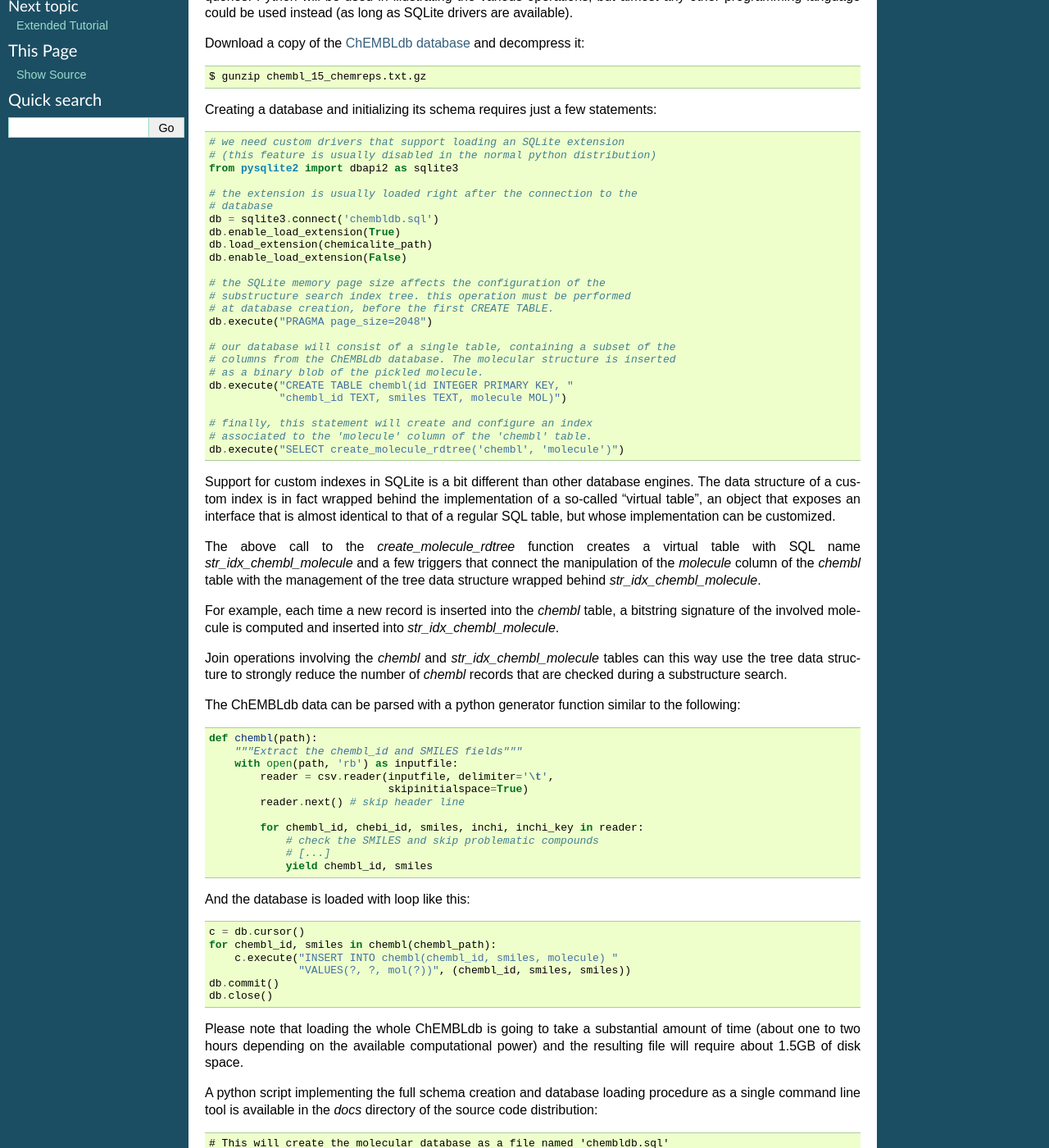
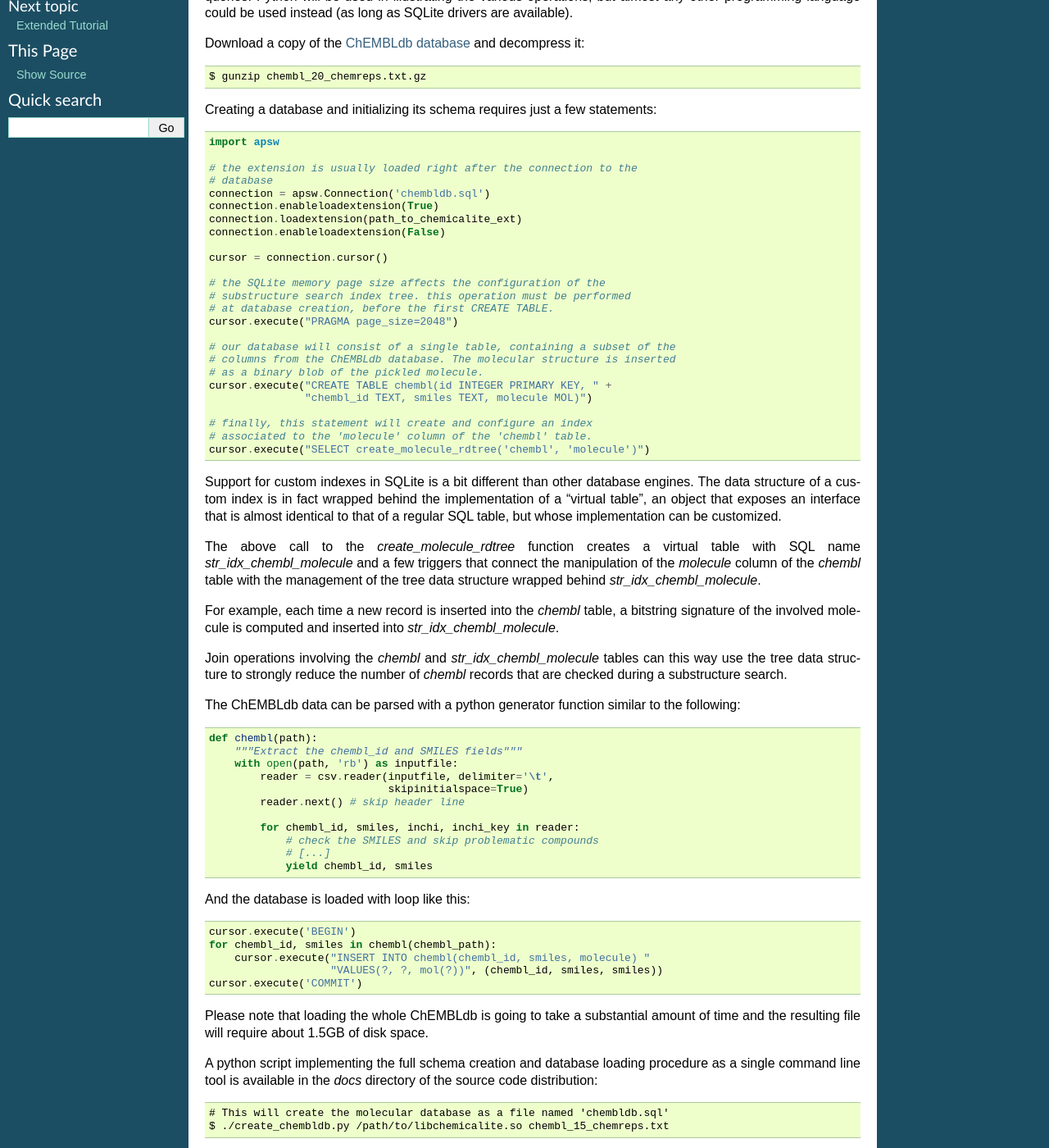
Before and after one commit to rvianello/chemicalite, a Sphinx documentation site: the page built from docs/tutorial_1st.rst, in a window 1280 px wide and 1400 px high, scrolled down 205 px. Shown: the whole window at 82% size. Built offline with Sphinx 7.4.7, drawn with Linux system fonts in a browser that asks for light colours.

Commit message:
updated database creation

```diff
--- a/docs/create_chembldb.py
+++ b/docs/create_chembldb.py
@@ -2,19 +2,19 @@
 import sys
 import csv
 
-from pysqlite2 import dbapi2 as sqlite3
+import apsw
 
 from rdkit import Chem
 
 def chembl(path, limit=None):
     '''Parse the ChEMBLdb CSV format and return the chembl_id, smiles fields'''
 
-    with open(path, 'rb') as inputfile:
+    with open(path, 'rt') as inputfile:
         reader = csv.reader(inputfile, delimiter='\t', skipinitialspace=True)
-        reader.next() # skip header line
+        next(reader) # skip header line
 
         counter = 0
-        for chembl_id, chebi_id, smiles, inchi, inchi_key in reader:
+        for chembl_id, smiles, inchi, inchi_key in reader:
 
             # skip problematic compounds
             if len(smiles) > 300: continue
@@ -30,26 +30,27 @@ def chembl(path, limit=None):
 def createdb(chemicalite_path, chembl_path):
     '''Initialize a database schema and load the ChEMBLdb data'''
 
-    db = sqlite3.connect('chembldb.sql')
-    db.enable_load_extension(True)
-    db.load_extension(chemicalite_path)
-    db.enable_load_extension(False)
+    connection = apsw.Connection('chembldb.sql')
+    connection.enableloadextension(True)
+    connection.loadextension(chemicalite_path)
+    connection.enableloadextension(False)
 
-    db.execute("PRAGMA page_size=4096")
+    cursor = connection.cursor()
 
-    db.execute("CREATE TABLE chembl(id INTEGER PRIMARY KEY, "
-               "chembl_id TEXT, smiles TEXT, molecule MOL)")
+    cursor.execute("PRAGMA page_size=4096")
 
-    db.execute("SELECT create_molecule_rdtree('chembl', 'molecule')")
+    cursor.execute("CREATE TABLE chembl(id INTEGER PRIMARY KEY, "
+                   "chembl_id TEXT, smiles TEXT, molecule MOL)")
 
-    c = db.cursor()
+    cursor.execute("SELECT create_molecule_rdtree('chembl', 'molecule')")
+
+    cursor.execute("BEGIN")
 
     for chembl_id, smiles in chembl(chembl_path):
-        c.execute("INSERT INTO chembl(chembl_id, smiles, molecule) "
-                  "VALUES(?, ?, mol(?))", (chembl_id, smiles, smiles))
+        cursor.execute("INSERT INTO chembl(chembl_id, smiles, molecule) "
+                       "VALUES(?, ?, mol(?))", (chembl_id, smiles, smiles))
 
-    db.commit()
-    db.close()
+    cursor.execute("COMMIT")
 
 if __name__=="__main__":
     if len(sys.argv) == 3:
--- a/docs/tutorial_1st.rst
+++ b/docs/tutorial_1st.rst
@@ -6,39 +6,39 @@ Building a database
 
 This tutorial is based on a similar one which is included with the `RDKit PostgreSQL Cartridge documentation <https://rdkit.readthedocs.org/en/latest/Cartridge.html#creating-databases>`_ and it will guide you through the construction of a chemical SQLite database and the execution of some simple queries. Python will be used in illustrating the various operations, but almost any other programming language could be used instead (as long as SQLite drivers are available).
 
-Download a copy of the `ChEMBLdb database <ftp://ftp.ebi.ac.uk/pub/databases/chembl/ChEMBLdb/releases/chembl_15/chembl_15_chemreps.txt.gz>`_ and decompress it::
+Download a copy of the `ChEMBLdb database <ftp://ftp.ebi.ac.uk/pub/databases/chembl/ChEMBLdb/releases/chembl_20/chembl_20_chemreps.txt.gz>`_ and decompress it::
 
-    $ gunzip chembl_15_chemreps.txt.gz
+    $ gunzip chembl_20_chemreps.txt.gz
 
 Creating a database and initializing its schema requires just a few statements::
 
-    # we need custom drivers that support loading an SQLite extension
-    # (this feature is usually disabled in the normal python distribution)
-    from pysqlite2 import dbapi2 as sqlite3
+    import apsw
 
     # the extension is usually loaded right after the connection to the
     # database
-    db = sqlite3.connect('chembldb.sql')
-    db.enable_load_extension(True)
-    db.load_extension(chemicalite_path)
-    db.enable_load_extension(False)
+    connection = apsw.Connection('chembldb.sql')
+    connection.enableloadextension(True)
+    connection.loadextension(path_to_chemicalite_ext)
+    connection.enableloadextension(False)
+
+    cursor = connection.cursor()
 
     # the SQLite memory page size affects the configuration of the
     # substructure search index tree. this operation must be performed
     # at database creation, before the first CREATE TABLE.
-    db.execute("PRAGMA page_size=2048")
+    cursor.execute("PRAGMA page_size=2048")
 
     # our database will consist of a single table, containing a subset of the
     # columns from the ChEMBLdb database. The molecular structure is inserted
     # as a binary blob of the pickled molecule.
-    db.execute("CREATE TABLE chembl(id INTEGER PRIMARY KEY, "
-               "chembl_id TEXT, smiles TEXT, molecule MOL)")
+    cursor.execute("CREATE TABLE chembl(id INTEGER PRIMARY KEY, " +
+                   "chembl_id TEXT, smiles TEXT, molecule MOL)")
 
     # finally, this statement will create and configure an index
     # associated to the 'molecule' column of the 'chembl' table.
-    db.execute("SELECT create_molecule_rdtree('chembl', 'molecule')")
+    cursor.execute("SELECT create_molecule_rdtree('chembl', 'molecule')")
 
-Support for custom indexes in SQLite is a bit different than other database engines. The data structure of a custom index is in fact wrapped behind the implementation of a so-called "virtual table", an object that exposes an interface that is almost identical to that of a regular SQL table, but whose implementation can be customized.
+Support for custom indexes in SQLite is a bit different than other database engines. The data structure of a custom index is in fact wrapped behind the implementation of a "virtual table", an object that exposes an interface that is almost identical to that of a regular SQL table, but whose implementation can be customized.
 
 The above call to the `create_molecule_rdtree` function creates a virtual table with SQL name `str_idx_chembl_molecule` and a few triggers that connect the manipulation of the `molecule` column of the `chembl` table with the management of the tree data structure wrapped behind `str_idx_chembl_molecule`.
 
@@ -55,21 +55,20 @@ The ChEMBLdb data can be parsed with a python generator function similar to the
                                 skipinitialspace=True)
             reader.next() # skip header line
 
-            for chembl_id, chebi_id, smiles, inchi, inchi_key in reader:
+            for chembl_id, smiles, inchi, inchi_key in reader:
                 # check the SMILES and skip problematic compounds
                 # [...]
                 yield chembl_id, smiles
 
 And the database is loaded with loop like this::
 
-    c = db.cursor()
+    cursor.execute('BEGIN')
     for chembl_id, smiles in chembl(chembl_path):
-        c.execute("INSERT INTO chembl(chembl_id, smiles, molecule) "
-                  "VALUES(?, ?, mol(?))", (chembl_id, smiles, smiles))
-    db.commit()
-    db.close()
+        cursor.execute("INSERT INTO chembl(chembl_id, smiles, molecule) "
+                       "VALUES(?, ?, mol(?))", (chembl_id, smiles, smiles))
+    cursor.execute('COMMIT')
 
-Please note that loading the whole ChEMBLdb is going to take a substantial amount of time (about one to two hours depending on the available computational power) and the resulting file will require about 1.5GB of disk space.
+Please note that loading the whole ChEMBLdb is going to take a substantial amount of time and the resulting file will require about 1.5GB of disk space.
 
 A python script implementing the full schema creation and database loading procedure as a single command line tool is available in the `docs` directory of the source code distribution::
 
```
